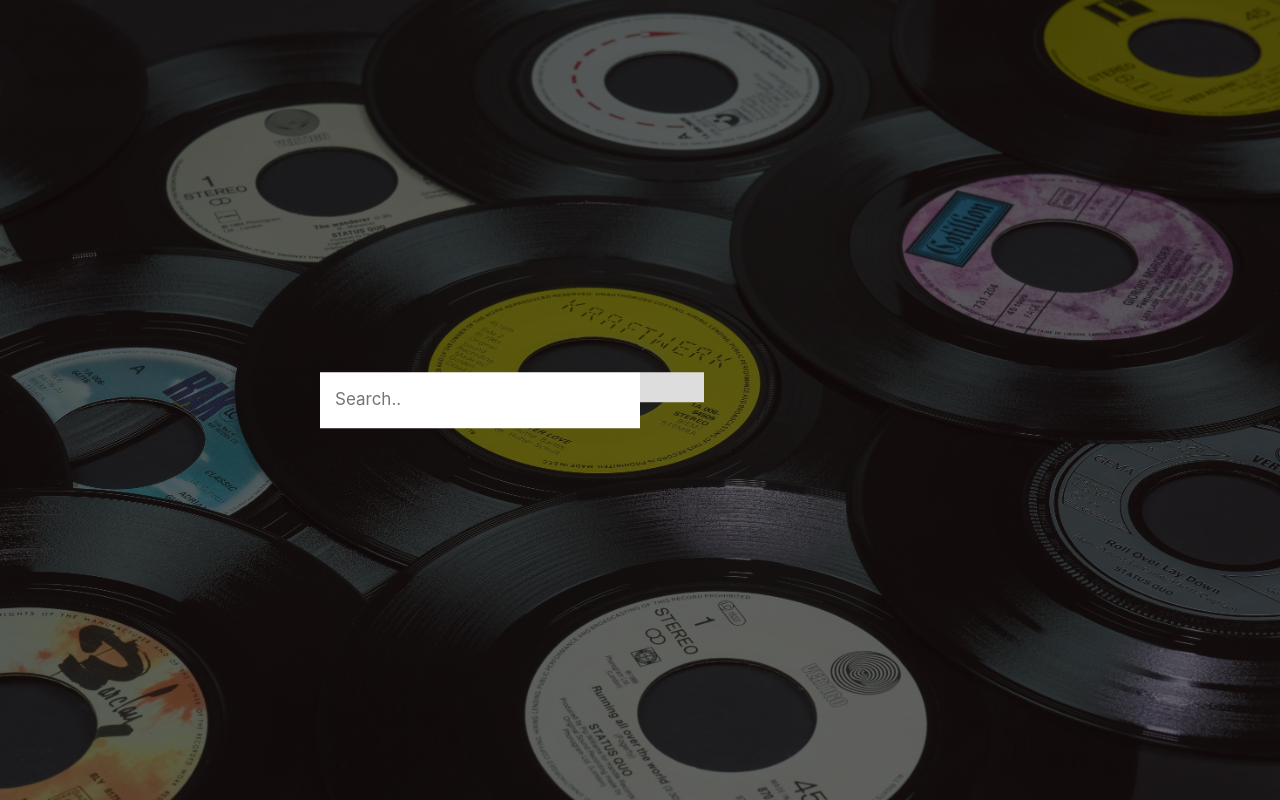
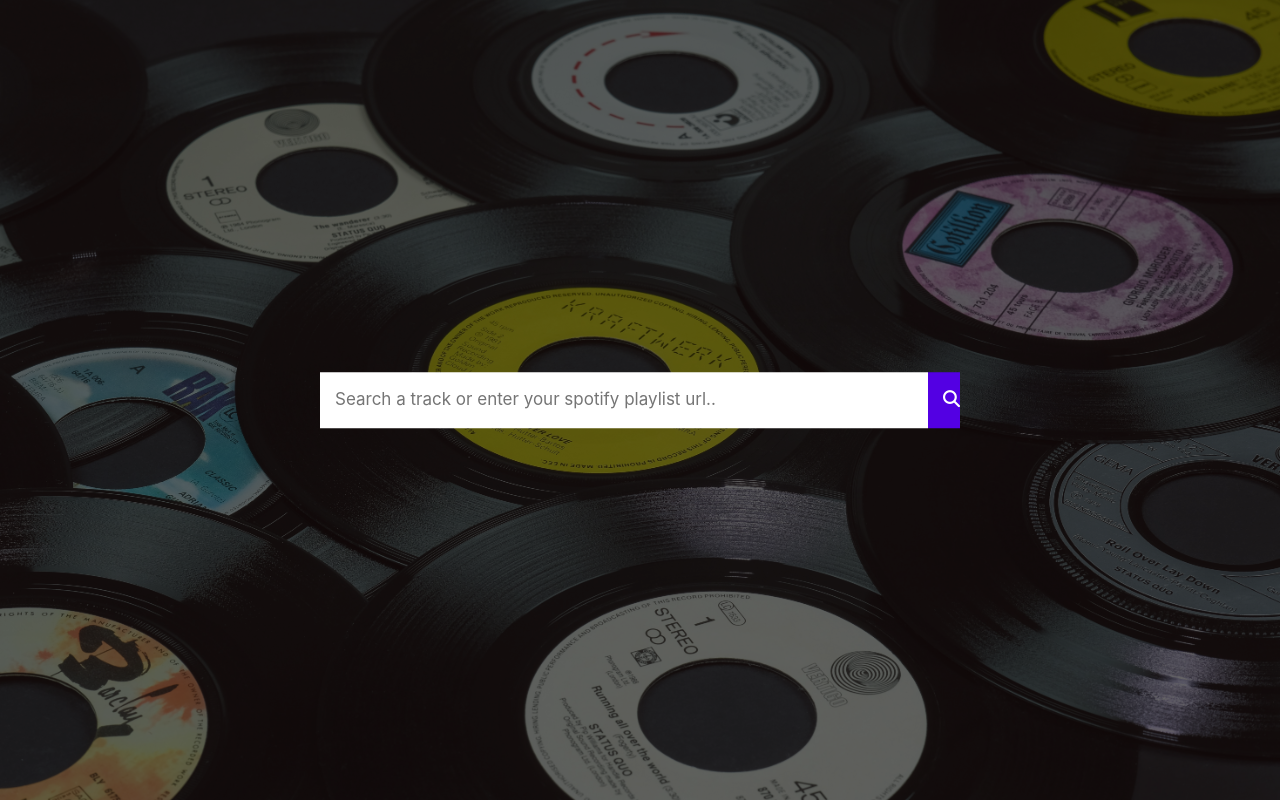
Before and after one commit to jdscifi/VinylRec, a Flask app: page / in a window 1280 px wide. Run offline with Flask 2, Linux system fonts and the light colour scheme; some libraries are stand-ins or nearby versions.

Commit message:
Update index.html
Simple UI changes & alignment

```diff
--- a/templates/index.html
+++ b/templates/index.html
@@ -3,6 +3,7 @@
   <head>
     <meta charset="utf-8">
     <meta name="viewport" content="width=device-width, initial-scale=1, shrink-to-fit=no">
+    <script src="https://kit.fontawesome.com/cfd80283a4.js" crossorigin="anonymous"></script>
     <link rel="stylesheet" href="https://stackpath.bootstrapcdn.com/bootstrap/4.1.3/css/bootstrap.min.css" integrity="sha384-MCw98/SFnGE8fJT3GXwEOngsV7Zt27NXFoaoApmYm81iuXoPkFOJwJ8ERdknLPMO" crossorigin="anonymous">
     <title>VinylRec</title>
       <!--suppress CssUnknownTarget -->
@@ -32,7 +33,7 @@
   font-size: 17px;
   border: none;
   float: left;
-  width: 50%;
+  width: 95%;
   background: white;
 }
 
@@ -41,7 +42,7 @@
 }  button {
 
   float: left;
-  width: 10%;
+  width: 5%;
 
   padding: 15px;
   background: #ddd;
@@ -68,8 +69,8 @@
     <div class="fullpage justify-content-center align-content-center align-items-center">
       <div class="centered">
         <form action="/likability">
-          <input type="text" placeholder="Search.." name="search">
-          <button type="submit"><i class="fa fa-search"></i></button>
+          <input type="text" placeholder="Search a track or enter your spotify playlist url.." name="search">
+          <button style="background-color: #5300e3; color:white;" type="submit"><i class="fa-solid fa-magnifying-glass"></i></button>
         </form>
       </div>
     </div>
```
